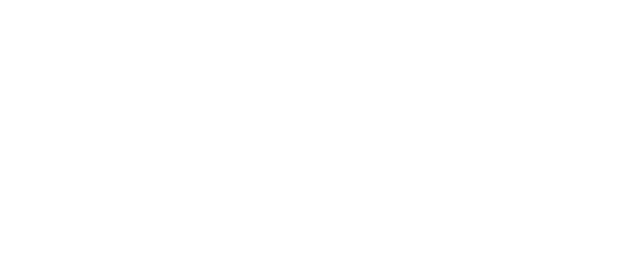
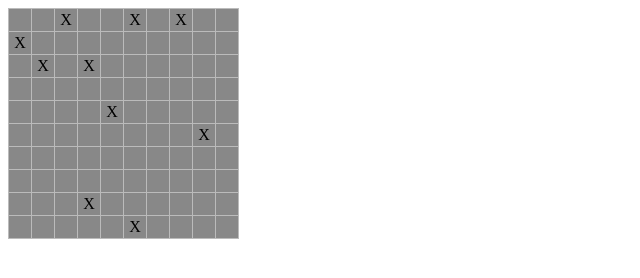
Before and after one commit to devmeeple/javascript-in-action, a website: page zerocho/chapter12/mine-sweeper.html in a window 1280 px wide. Shown: the whole page, without its empty margins (0-640 px from the left). Drawn offline with Linux system fonts and the light colour scheme.

Commit message:
feat(mine-sweeper): 12장 지뢰찾기 지뢰 심기
지뢰심기, 테이블 그리기 추가
platMine 선언
drawTable 선언

```diff
--- a/zerocho/chapter12/mine-sweeper.html
+++ b/zerocho/chapter12/mine-sweeper.html
@@ -29,6 +29,72 @@
 <script>
     const $tbody = document.querySelector('#table tbody');
     const $result = document.querySelector('#result');
+    // 줄, 칸, 지뢰는 추후 사용자 입력으로 변경예정
+    const row = 10; // 줄
+    const cell = 10; // 칸
+    const mine = 10;
+    const CODE = {
+        NORMAL: -1, // 닫힌 칸(지뢰X)
+        QUESTION: -2,
+        FLAG: -3,
+        QUESTION_MINE: -4,
+        FLAG_MINE: -5,
+        MINE: -6,
+        OPENED: 0, // 0이상이라면 모두 열린 칸
+    }
+    let data;
+
+    /**
+     * 랜덤하게 지뢰를 심는 함수
+     */
+    function platMine() {
+        const candinate = Array(row * cell).fill().map((arr, i) => {
+            return i;
+        });
+        const shuffle = [];
+        // 지뢰 10개 선택
+        while (candinate.length > row * cell - mine) {
+            const chosen = candinate.splice(Math.floor(Math.random() * candinate.length), 1)[0];
+            shuffle.push(chosen);
+        }
+        const data = [];
+        for (let i = 0; i < row; i++) {
+            const rowData = [];
+            data.push(rowData);
+            for (let j = 0; j < cell; j++) {
+                // 지뢰 없는 칸으로 채우기
+                rowData.push(CODE.NORMAL);
+            }
+        }
+
+        // 지뢰심기
+        for (let k = 0; k < shuffle.length; k++) {
+            const ver = Math.floor(shuffle[k] / cell);
+            const hor = shuffle[k] % cell;
+            data[ver][hor] = CODE.MINE;
+        }
+        return data;
+    }
+
+    /**
+     * 테이블을 그리는 함수
+     */
+    function drawTable() {
+        data = platMine();
+        data.forEach((row) => {
+            const $tr = document.createElement('tr');
+            // 반복하며 지뢰가 심어있는지 확인
+            row.forEach((cell) => {
+                const $td = document.createElement('td');
+                if (cell === CODE.MINE) {
+                    $td.textContent = 'X';
+                }
+                $tr.append($td);
+            });
+            $tbody.append($tr);
+        });
+    }
+    drawTable();
 </script>
 </body>
 </html>
```
